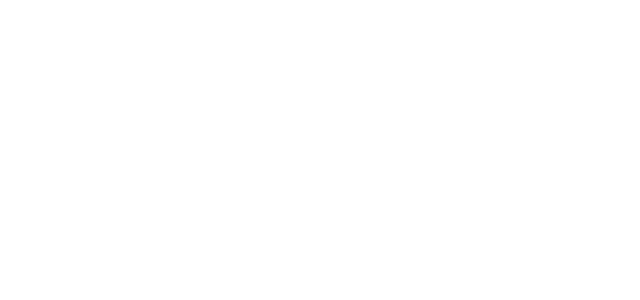
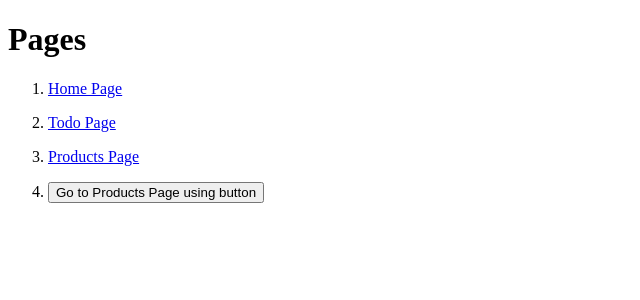
Before and after one commit to imskm/learning-vuejs-fundamentals, a Vue app: page / in a window 1280 px wide. Before the commit this address had no page. Shown: the top 300 px of the page, without its empty margins (0-640 px from the left). Built offline with nearby package versions, Linux system fonts and the light colour scheme.

Commit message:
vue-router: page navigation

```diff
--- /dev/null
+++ b/src/pages/HomePage.vue
@@ -0,0 +1,34 @@
+<script setup>
+import { useRouter } from 'vue-router';
+
+const router = useRouter();
+
+// gotoProductsPage
+const gotoProductsPage = () => {
+	// processing ...
+	// route object -> {name: 'product.index'}
+	router.push({name: 'product.index'});
+}
+</script>
+<template>
+	<h1>Pages</h1>
+	<ol>
+<!-- 		<li>
+			<a href="/todo">Todo page</a>
+		</li> -->
+		<li>
+			<router-link :to="{name: 'home'}">Home Page</router-link>
+		</li>
+		<li>
+			<!-- <router-link to="/todo">Todo Page</router-link> -->
+			<router-link :to="{name: 'todo'}">Todo Page</router-link>
+		</li>
+		<li>
+			<router-link :to="{name: 'product.index'}">Products Page</router-link>
+		</li>
+		<li>
+			<!-- gotoProductsPage -->
+			<button @click="gotoProductsPage">Go to Products Page using button</button>
+		</li>
+	</ol>
+</template>
--- a/src/router/index.js
+++ b/src/router/index.js
@@ -2,6 +2,7 @@
 
 import TodoPage from "@/TodoPage.vue";
 import ProductPage from "@/ProductPage.vue";
+import HomePage from "@/pages/HomePage.vue";
 
 // const routes = [
 // 	{
@@ -17,16 +18,19 @@
 const router = createRouter({
   history: createWebHistory(import.meta.env.BASE_URL),
   routes: [
-  		{
-  			path: '/',
-  			component: null,
-  		},
+		{
+			path: '/',
+			name: 'home',
+			component: HomePage,
+		},
 		{
 			path: '/todo',
+			name: 'todo',
 			component: TodoPage,
 		},
 		{
 			path: '/products',
+			name: 'product.index',
 			component: ProductPage,
 		},
 	],
```
